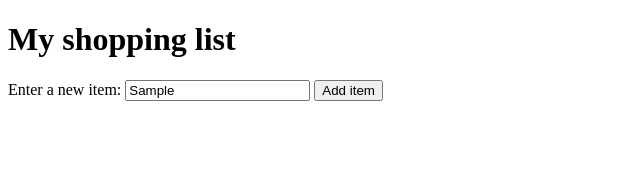
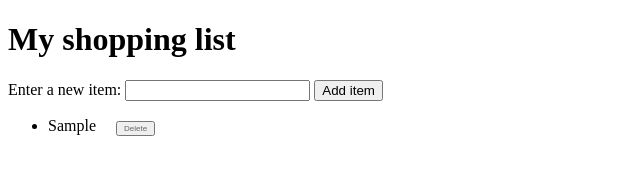
Before and after one commit to jesusito3/shopping-list, a plain HTML site: page index.html in a window 1280 px wide. Both pictures are taken after typing "Sample" into the empty fields and a click on the button "Add item". Shown: the whole page, without its empty margins (0-640 px from the left). Drawn offline with Linux system fonts and the light colour scheme.

Commit message:
Finish shopping list

```diff
--- a/index.html
+++ b/index.html
@@ -37,19 +37,28 @@
         const btn = document.querySelector('button');
 
         btn.addEventListener('click', () => {
-            const input = userInput;
-            input = "";
-        });
+            const item = userInput.value;
+            userInput.value = "";
 
 
             const listItems = document.createElement('li');
             const span = document.createElement('span');
             const btn2 = document.createElement('button');
+
             listItems.appendChild(span);
             listItems.appendChild(btn2);
-        span.textContent = input;
+            span.textContent = item;
             btn2.textContent = 'Delete';
             list.appendChild(listItems);
+
+            btn2.addEventListener('click', () => {
+                listItems.remove();
+            });
+            input.focus();
+        });
+
+
+
 
     </script>
   </body>
```
Lines whose indentation alone changed are shown as unchanged.
